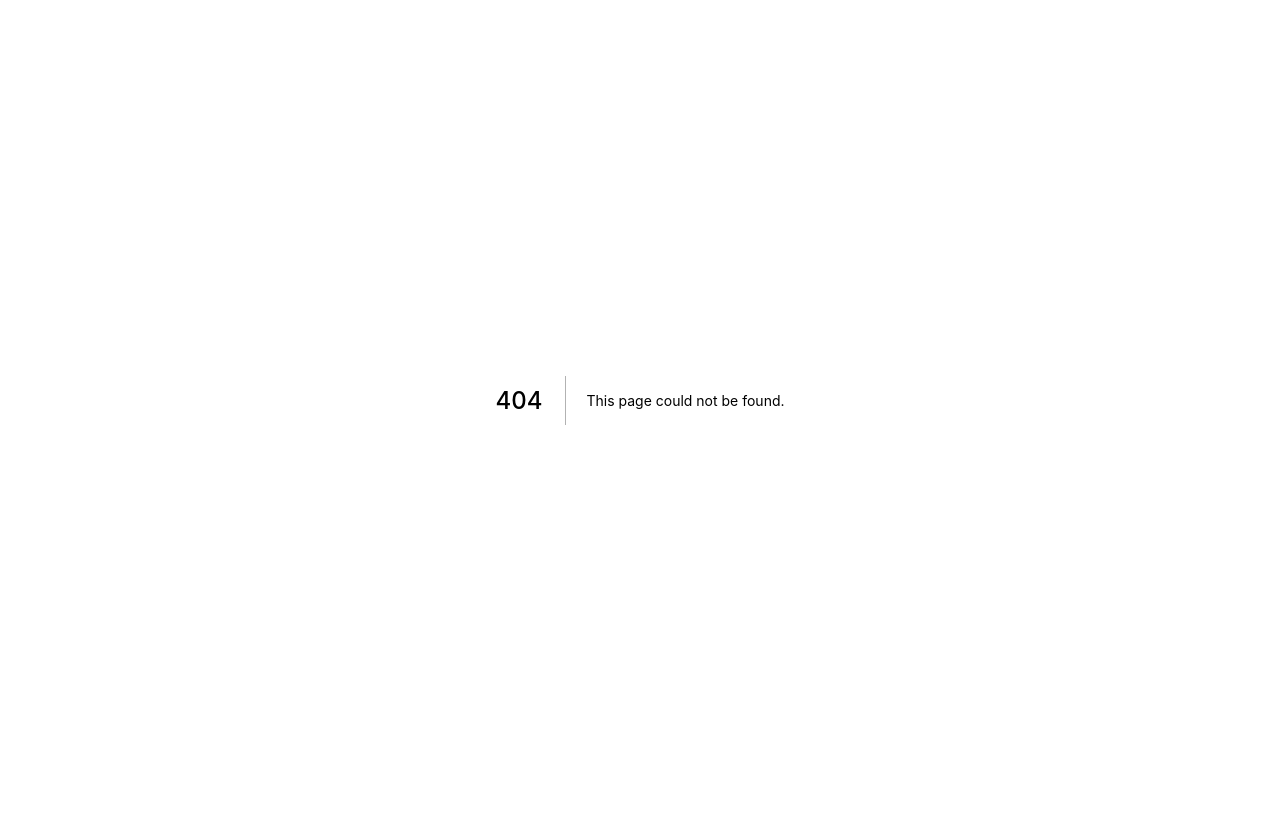
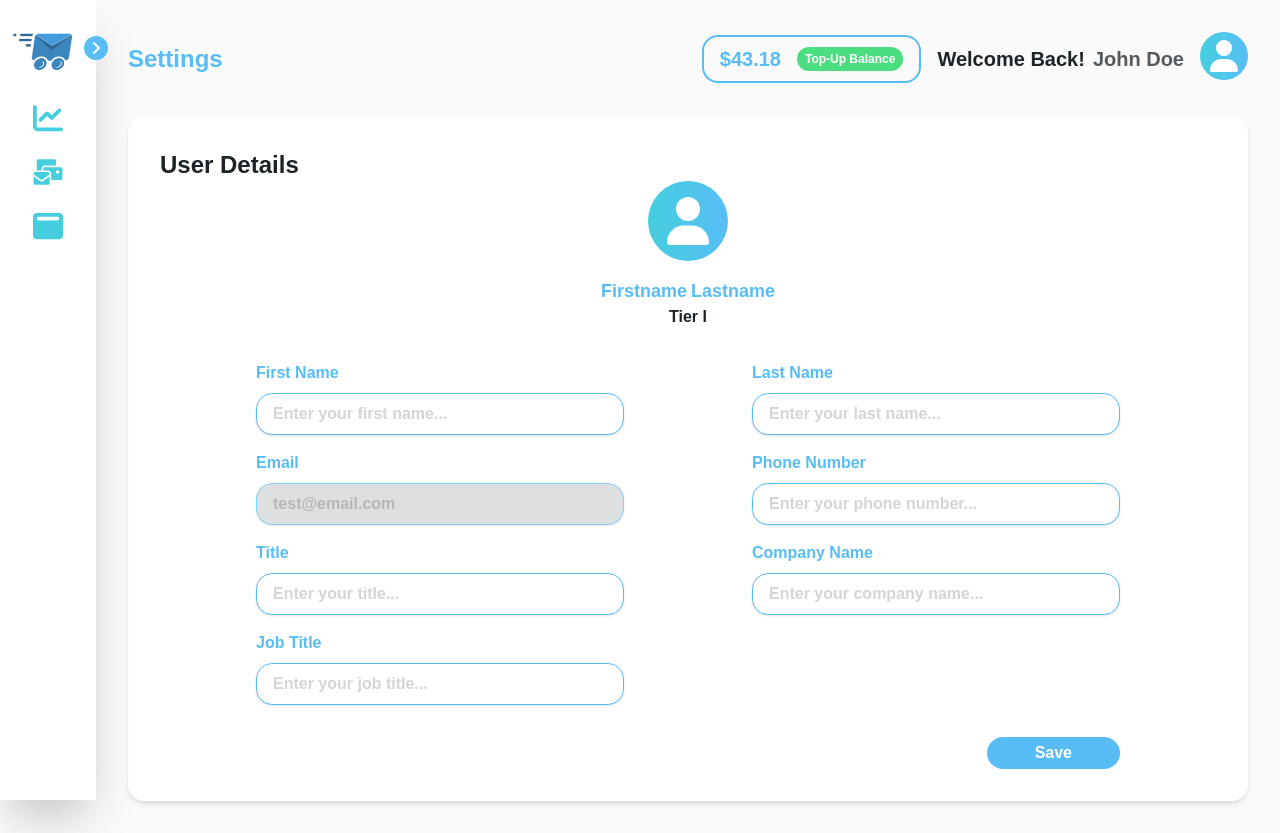
Before and after one commit to CodeHubDevs/donkeymailerwebapp, a Next.js app: page /app/user-settings in a window 1280 px wide. Before the commit this address had no page. Before the commit the page ends 800 px from the top, so only its background shows below. Built offline with nearby package versions, Linux system fonts and the light colour scheme.

Commit message:
Created User Details

```diff
--- a/src/components/FormInput.tsx
+++ b/src/components/FormInput.tsx
@@ -20,7 +20,7 @@ const FormInput: React.FC<FormInputProps> = ({
       <label className='font-bold text-primary'>{label}</label>
       <input
         {...register(fieldName)}
-        className={`rounded-2xl border border-primary py-2 px-4 text-black50 shadow outline-primary placeholder:font-semibold placeholder:text-black10 ${className}`}
+        className={`rounded-2xl border border-primary py-2 px-4 text-black50 shadow outline-primary placeholder:font-semibold placeholder:text-black10 disabled:cursor-not-allowed disabled:bg-black10 disabled:opacity-75 disabled:placeholder:text-black25 ${className}`}
         {...props}
       />
     </div>
--- /dev/null
+++ b/src/containers/UserSettings/UserDetails.tsx
@@ -0,0 +1,82 @@
+import { faUser } from '@fortawesome/free-solid-svg-icons'
+import { FontAwesomeIcon } from '@fortawesome/react-fontawesome'
+import React from 'react'
+import { useForm } from 'react-hook-form'
+
+import FormInput from '@/components/FormInput'
+
+const UserDetails = () => {
+  const { register } = useForm()
+  return (
+    <div className='mt-8 rounded-2xl bg-white p-8 shadow-md'>
+      <h1 className='text-2xl font-bold'>User Details</h1>
+      <div className='flex flex-col items-center'>
+        <FontAwesomeIcon
+          icon={faUser}
+          className='h-12 w-12 rounded-full bg-gradient-to-r from-secondary to-primary p-4 text-white'
+        />
+        <div className='mt-4 flex items-center gap-1'>
+          <span className='text-lg font-bold text-primary'>Firstname</span>
+          <span className='text-lg font-bold text-primary'>Lastname</span>
+        </div>
+        <span className='font-bold'>Tier I</span>
+      </div>
+      <form className='flex flex-col items-start px-24'>
+        <div className='my-8 flex w-full gap-32'>
+          <div className='flex w-full flex-col gap-4'>
+            <FormInput
+              register={register}
+              fieldName='firstName'
+              label='First Name'
+              placeholder='Enter your first name...'
+            />
+            <FormInput
+              register={register}
+              fieldName='email'
+              label='Email'
+              placeholder='test@email.com'
+              disabled
+            />
+            <FormInput
+              register={register}
+              fieldName='title'
+              label='Title'
+              placeholder='Enter your title...'
+            />
+            <FormInput
+              register={register}
+              fieldName='jobTitle'
+              label='Job Title'
+              placeholder='Enter your job title...'
+            />
+          </div>
+          <div className='flex w-full flex-col gap-4'>
+            <FormInput
+              register={register}
+              fieldName='lastName'
+              label='Last Name'
+              placeholder='Enter your last name...'
+            />
+            <FormInput
+              register={register}
+              fieldName='phoneNumber'
+              label='Phone Number'
+              placeholder='Enter your phone number...'
+            />
+            <FormInput
+              register={register}
+              fieldName='company'
+              label='Company Name'
+              placeholder='Enter your company name...'
+            />
+          </div>
+        </div>
+        <button className='self-end rounded-full bg-primary py-1 px-12 font-bold text-white'>
+          Save
+        </button>
+      </form>
+    </div>
+  )
+}
+
+export default UserDetails
--- a/src/pages/app/dashboard.tsx
+++ b/src/pages/app/dashboard.tsx
@@ -2,9 +2,9 @@ import React from 'react'
 
 import AppNavBar from '@/components/AppNavBar'
 import PrivateLayout from '@/components/layout/PrivateLayout'
+import CampaignTable from '@/containers/Dashboard/CampaignTable'
 import DashboardCards from '@/containers/Dashboard/DashboardCards'
 import DashboardCharts from '@/containers/Dashboard/DashboardCharts'
-import CampaignTable from '@/containers/Dashboard/CampaignTable'
 
 const Dashboard = () => {
   return (
--- /dev/null
+++ b/src/pages/app/user-settings.tsx
@@ -0,0 +1,16 @@
+import React from 'react'
+
+import AppNavBar from '@/components/AppNavBar'
+import PrivateLayout from '@/components/layout/PrivateLayout'
+import UserDetails from '@/containers/UserSettings/UserDetails'
+
+const UserSettings = () => {
+  return (
+    <PrivateLayout>
+      <AppNavBar pageName='Settings' />
+      <UserDetails />
+    </PrivateLayout>
+  )
+}
+
+export default UserSettings
```
